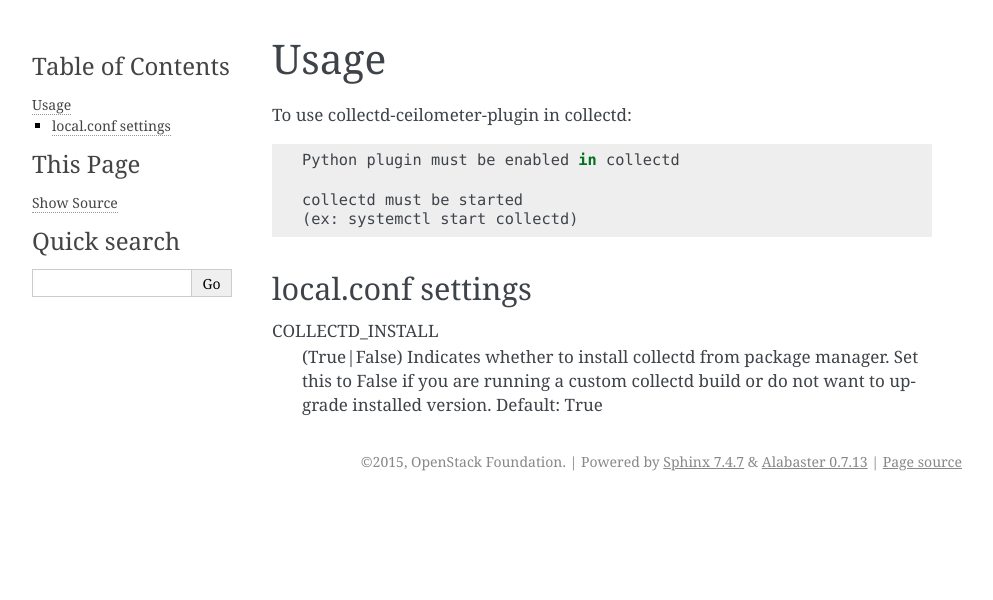
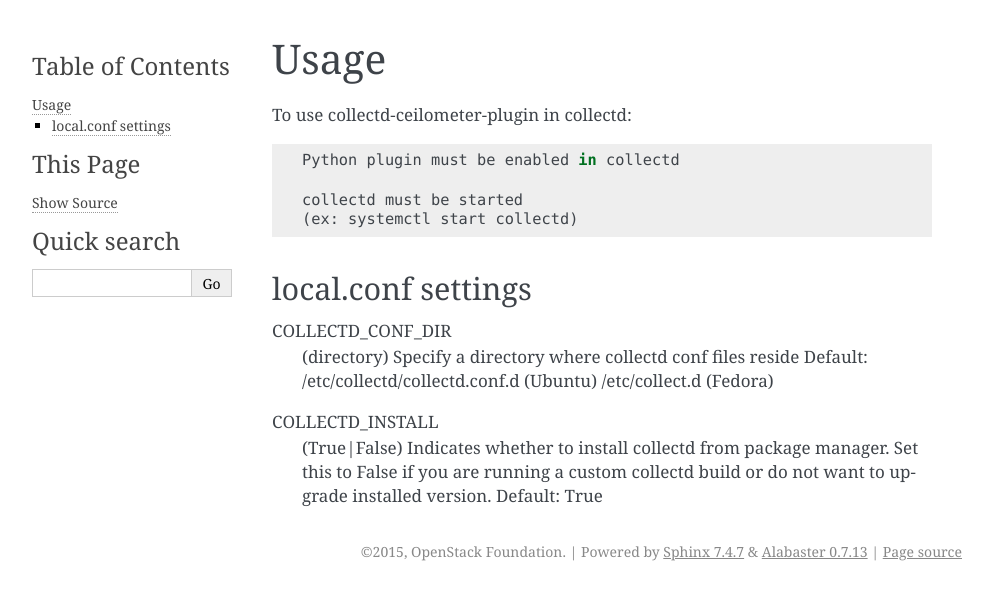
Before and after one commit to openstack-archive/collectd-openstack-plugins, a Sphinx documentation site: the page built from doc/source/usage.rst, in a window 1280 px wide. Shown: the top 600 px of the page, without its empty margins (148-1141 px from the left). Built offline with Sphinx 7.4.7, drawn with Linux system fonts in a browser that asks for light colours.

Commit message:
Add COLLECTD_CONF_DIR config option
Add COLLECTD_CONF_DIR config option so that a non-default config
dir can be specified for collectd.

Closes-Bug #1583282

Change-Id: Ic697b9e35f6d3b063e53dca2cb44fa24f8be3598

```diff
--- a/doc/source/usage.rst
+++ b/doc/source/usage.rst
@@ -12,6 +12,11 @@ To use collectd-ceilometer-plugin in collectd::
 local.conf settings
 -------------------
 
+COLLECTD_CONF_DIR
+    (directory) Specify a directory where collectd conf files reside
+    Default: /etc/collectd/collectd.conf.d (Ubuntu) /etc/collect.d (Fedora)
+
+
 COLLECTD_INSTALL
     (True|False) Indicates whether to install collectd from package manager.
     Set this to False if you are running a custom collectd build or do not
```
Also changed, not shown: 2 other files.
